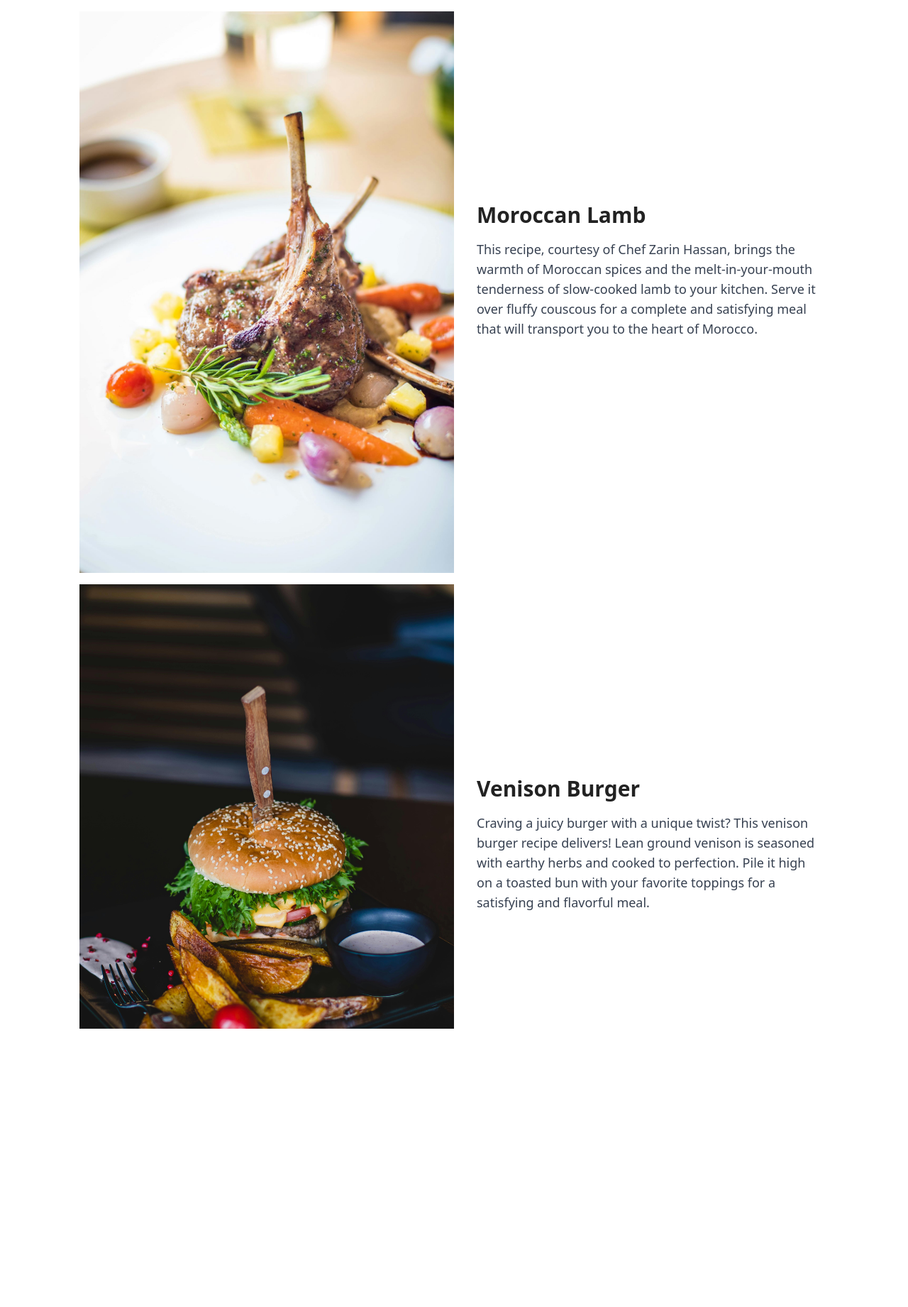
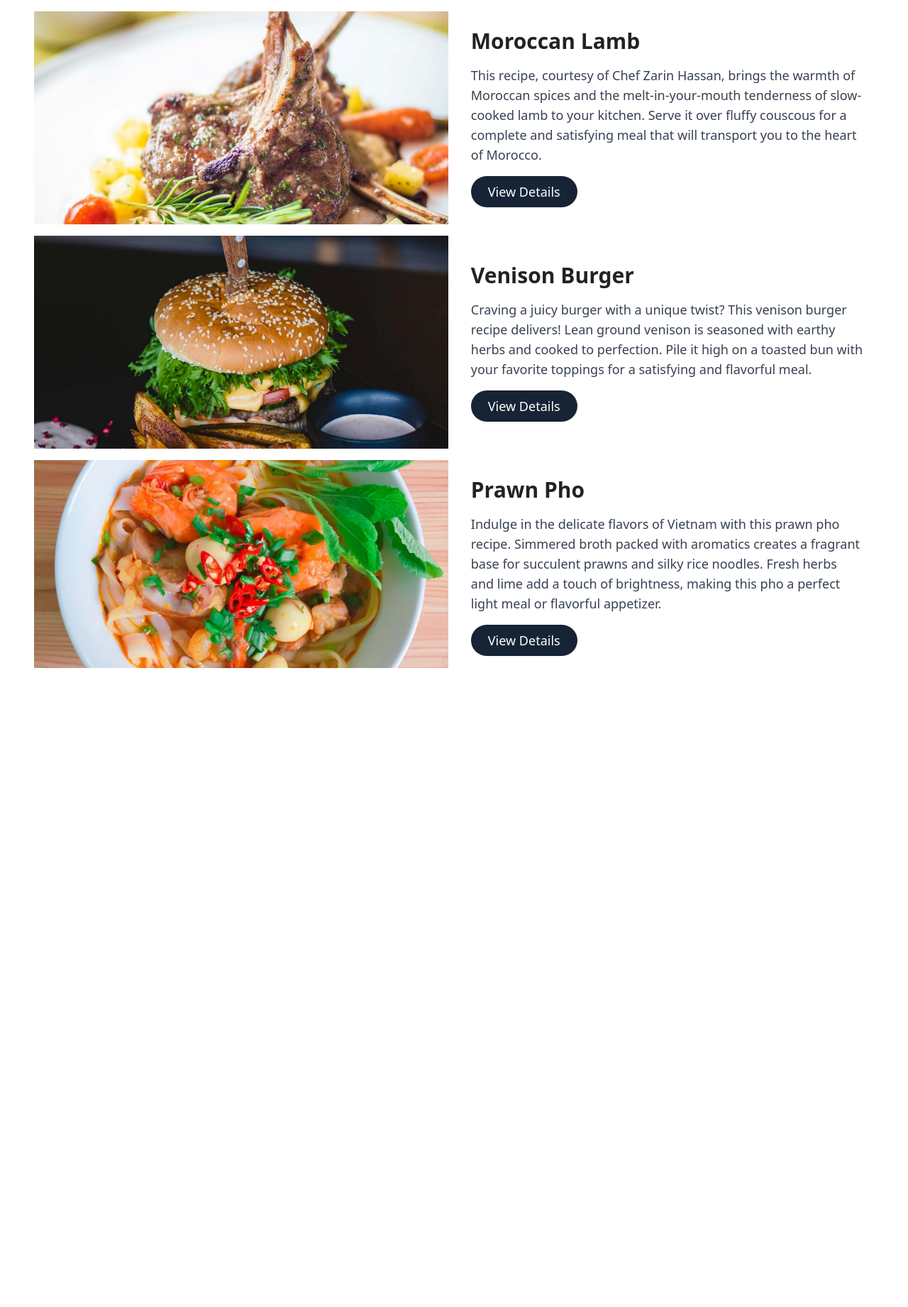
Before and after one commit to ddkeating/Recip, a Django app: page /recipes/ in a window 1280 px wide. Shown: the part 76-1917 px from the top of the page at 71% size. After the commit the page ends 1017 px from the top, so only its background shows below. Run offline with Django 5.2, Linux system fonts and the light colour scheme; data comes from the database, SQL or seed files in the repository; some libraries are stand-ins or nearby versions.

Commit message:
Adjust TailwindCSS styling

```diff
--- a/recipes/templates/recipes/recipe_list.html
+++ b/recipes/templates/recipes/recipe_list.html
@@ -5,14 +5,14 @@
 		<img
 			src="{{recipe.image.url}}"
 			alt="{{recipe.title}}"
-			class="flex object-cover w-1/2 h-[300px]"
+			class="flex object-cover w-1/2 h-300"
 		/>
 
 		<div class="w-1/2 p-4">
 			<h2 class="text-3xl font-bold mb-4">{{recipe.title}}</h2>
 			<p class="text-lg text-gray-700 mb-4">{{recipe.description}}</p>
 			<a
-				class="inline-block bg-[#162435] px-6 py-2 rounded-full"
+				class="inline-block bg-primary px-6 py-2 rounded-full"
 				href="{% url 'recipe_detail' recipe.id %}"
 			>
 				<p class="text-lg text-white">View Details</p>
--- a/static/css/styles.css
+++ b/static/css/styles.css
@@ -23,6 +23,11 @@
 
 /* General Styles */
 
+body {
+	margin: 0;
+	padding: 0;
+}
+
 h1 {
 	font-size: 2.5rem;
 	color: var(--font-title);
@@ -42,3 +47,13 @@ p {
 	font-size: 1rem;
 	color: var(--font-body);
 }
+
+/* Utility Classes */
+
+.h-300 {
+	height: 300px;
+}
+
+.bg-primary {
+	background-color: var(--primary-color);
+}
--- a/templates/base.html
+++ b/templates/base.html
@@ -33,10 +33,10 @@
 		<link rel="stylesheet" href="{% static 'css/styles.css' %}" />
 	</head>
 
-	<body class="px-16">
+	<body>
 		<nav
 			style="color: var(--font-title)"
-			class="flex flex-row jost font-medium text-lg align-middle py-6"
+			class="flex flex-row jost font-medium text-lg align-middle py-6 px-16"
 		>
 			<div class="justify-start flex-grow">
 				<a href="#" class="text-xl font-bold">Recip.</a>
```
